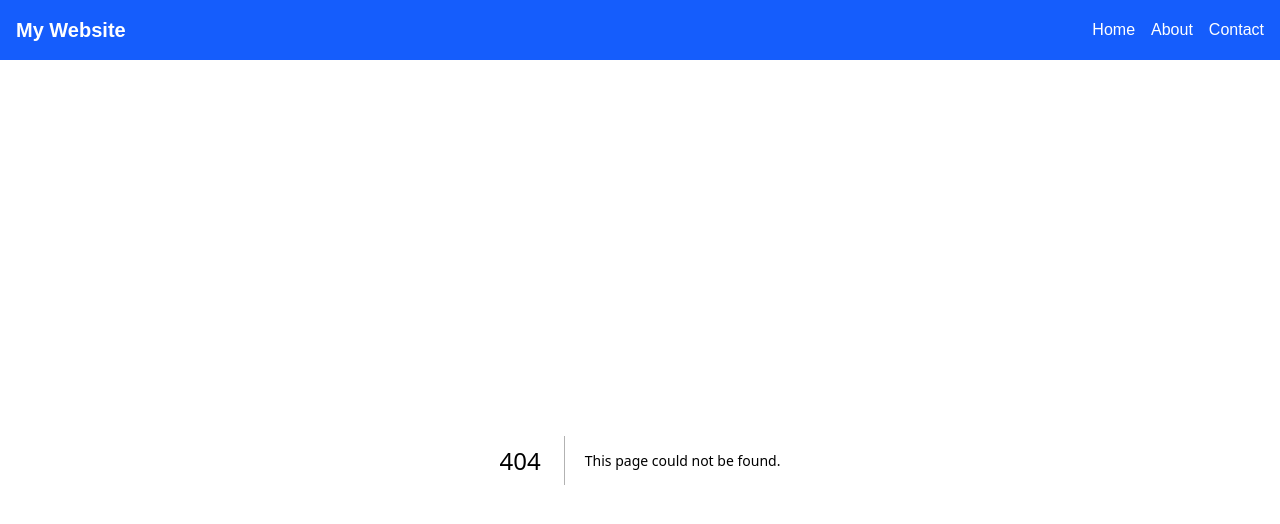
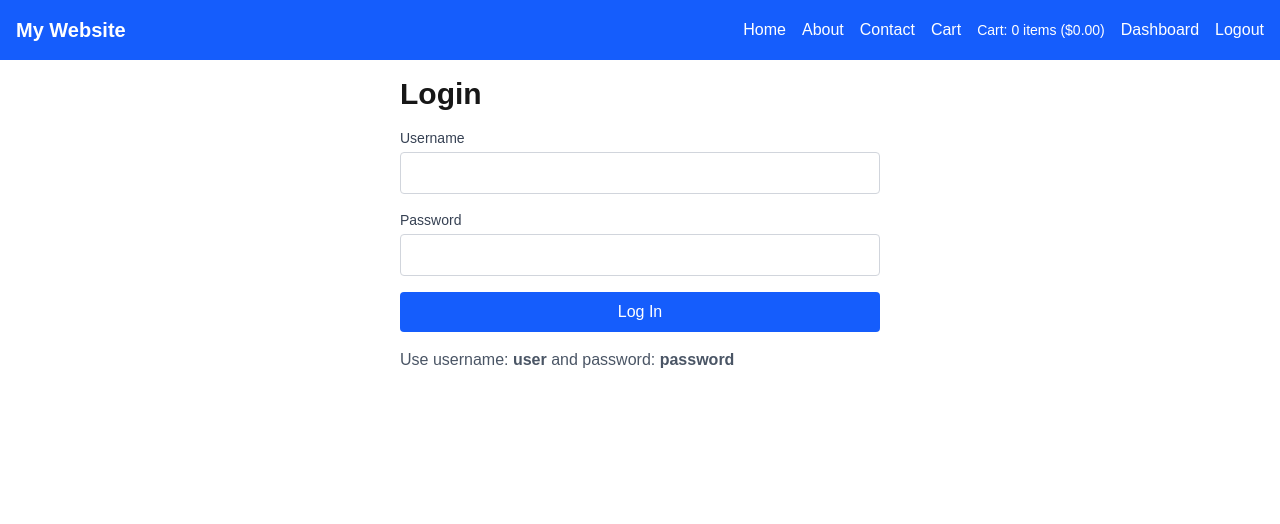
Before and after one commit to AbbassiAmine/nextjs-intern-test, a Next.js app in the folder my-blog-app/: page /login in a window 1280 px wide. Before the commit this address had no page. Shown: the top 524 px of the page. Built offline with nearby package versions, Linux system fonts and the light colour scheme; sample sign-in values are in the browser's storage.

Commit message:
added login logout feature

```diff
--- /dev/null
+++ b/my-blog-app/app/components/NavBar.js
@@ -0,0 +1,75 @@
+'use client';
+
+import Link from 'next/link';
+import { useContext } from 'react';
+import { CartContext } from '../context/CartContext';
+import { AuthContext } from '../context/AuthContext';
+
+function CartSummary() {
+  const { itemCount, cartTotal } = useContext(CartContext);
+  return (
+    <div className="text-sm">
+      Cart: {itemCount} items (${cartTotal.toFixed(2)})
+    </div>
+  );
+}
+
+function AuthStatus() {
+  const { isAuthenticated, logout } = useContext(AuthContext);
+  return (
+    <div className="flex items-center space-x-4">
+      {isAuthenticated ? (
+        <>
+          <Link href="/dashboard" className="hover:underline">
+            Dashboard
+          </Link>
+          <button onClick={logout} className="hover:underline">
+            Logout
+          </button>
+        </>
+      ) : (
+        <Link href="/login" className="hover:underline">
+          Login
+        </Link>
+      )}
+    </div>
+  );
+}
+
+export default function NavBar() {
+  return (
+    <nav className="bg-blue-600 text-white p-4">
+      <div className="container mx-auto flex justify-between items-center">
+        <Link href="/" className="text-xl font-bold">
+          My Website
+        </Link>
+        <div className="flex items-center space-x-4">
+          <ul className="flex space-x-4">
+            <li>
+              <Link href="/" className="hover:underline">
+                Home
+              </Link>
+            </li>
+            <li>
+              <Link href="/about" className="hover:underline">
+                About
+              </Link>
+            </li>
+            <li>
+              <Link href="/contact" className="hover:underline">
+                Contact
+              </Link>
+            </li>
+            <li>
+              <Link href="/cart" className="hover:underline">
+                Cart
+              </Link>
+            </li>
+          </ul>
+          <CartSummary />
+          <AuthStatus />
+        </div>
+      </div>
+    </nav>
+  );
+}
--- /dev/null
+++ b/my-blog-app/app/context/AuthContext.js
@@ -0,0 +1,23 @@
+'use client';
+import { createContext, useState, useEffect } from 'react';
+export const AuthContext = createContext();
+export const AuthProvider = ({ children }) => {
+  const [isAuthenticated, setIsAuthenticated] = useState(false);
+  useEffect(() => {
+    const token = localStorage.getItem('authToken');
+    setIsAuthenticated(!!token);
+  }, []);
+  const login = (token) => {
+    localStorage.setItem('authToken', token);
+    setIsAuthenticated(true);
+  };
+  const logout = () => {
+    localStorage.removeItem('authToken');
+    setIsAuthenticated(false);
+  };
+  return (
+    <AuthContext.Provider value={{ isAuthenticated, login, logout }}>
+      {children}
+    </AuthContext.Provider>
+  );
+};
--- /dev/null
+++ b/my-blog-app/app/context/CartContext.js
@@ -0,0 +1,40 @@
+'use client';
+
+import { createContext, useState } from 'react';
+
+export const CartContext = createContext();
+
+export const CartProvider = ({ children }) => {
+  const [cart, setCart] = useState([]);
+
+  const addToCart = (item) => {
+    setCart((prevCart) => {
+      const existingItem = prevCart.find((i) => i.id === item.id);
+      if (existingItem) {
+        return prevCart.map((i) =>
+          i.id === item.id ? { ...i, quantity: i.quantity + 1 } : i
+        );
+      }
+      return [...prevCart, { ...item, quantity: 1 }];
+    });
+  };
+
+  const removeFromCart = (id) => {
+    setCart((prevCart) => prevCart.filter((item) => item.id !== id));
+  };
+
+  const clearCart = () => {
+    setCart([]);
+  };
+
+  const cartTotal = cart.reduce((total, item) => total + item.price * item.quantity, 0);
+  const itemCount = cart.reduce((count, item) => count + item.quantity, 0);
+
+  return (
+    <CartContext.Provider
+      value={{ cart, addToCart, removeFromCart, clearCart, cartTotal, itemCount }}
+    >
+      {children}
+    </CartContext.Provider>
+  );
+};
--- /dev/null
+++ b/my-blog-app/app/dashboard/page.js
@@ -0,0 +1,31 @@
+'use client'
+
+import { useContext, useEffect } from 'react';
+import { useRouter } from 'next/navigation';
+import { AuthContext } from '../context/AuthContext';
+
+
+
+export default function Dashboard() {
+  const { isAuthenticated } = useContext(AuthContext);
+  const router = useRouter();
+
+  useEffect(() => {
+    if (!isAuthenticated) {
+      router.push('/login');
+    }
+  }, [isAuthenticated, router]);
+
+  if (!isAuthenticated) {
+    return null; // Prevent flash of content while redirecting
+  }
+
+  return (
+    <div className="container mx-auto p-4">
+      <h1 className="text-3xl font-bold mb-4">Dashboard</h1>
+      <p className="text-gray-600">
+        Welcome to your dashboard! This content is only visible to logged-in users.
+      </p>
+    </div>
+  );
+}
--- a/my-blog-app/app/layout.js
+++ b/my-blog-app/app/layout.js
@@ -1,36 +1,21 @@
 import Link from 'next/link';
 import './globals.css';
+import { CartProvider } from './context/CartContext';
+import { AuthProvider } from './context/AuthContext';
+import NavBar from './components/NavBar';
+
 
 
 export default function RootLayout({ children }) {
   return (
     <html lang="en">
       <body className="bg-gray-100">
-        <nav className="bg-blue-600 text-white p-4">
-          <div className="container mx-auto flex justify-between items-center">
-            <Link href="/" className="text-xl font-bold">
-              My Website
-            </Link>
-            <ul className="flex space-x-4">
-              <li>
-                <Link href="/" className="hover:underline">
-                  Home
-                </Link>
-              </li>
-              <li>
-                <Link href="/about" className="hover:underline">
-                  About
-                </Link>
-              </li>
-              <li>
-                <Link href="/contact" className="hover:underline">
-                  Contact
-                </Link>
-              </li>
-            </ul>
-          </div>
-        </nav>
-        <main>{children}</main>
+        <AuthProvider>
+          <CartProvider>
+            <NavBar />
+            <main>{children}</main>
+          </CartProvider>
+        </AuthProvider>
       </body>
     </html>
   );
--- /dev/null
+++ b/my-blog-app/app/login/page.js
@@ -0,0 +1,82 @@
+
+'use client';
+
+import { useState, useContext } from 'react';
+import { useRouter } from 'next/navigation';
+import { AuthContext } from '../context/AuthContext';
+
+
+
+
+export default function Login() {
+  const [formData, setFormData] = useState({ username: '', password: '' });
+  const [error, setError] = useState(null);
+  const { login } = useContext(AuthContext);
+  const router = useRouter();
+
+  const handleChange = (e) => {
+    const { name, value } = e.target;
+    setFormData({ ...formData, [name]: value });
+    setError(null);
+  };
+
+  const handleSubmit = (e) => {
+    e.preventDefault();
+    if (formData.username === 'user' && formData.password === 'password') {
+      login('fake-jwt-token');
+      router.push('/dashboard');
+    } else {
+      setError('Invalid username or password');
+    }
+  };
+
+  return (
+    <div className="container mx-auto p-4 max-w-lg">
+      <h1 className="text-3xl font-bold mb-4">Login</h1>
+      {error && (
+        <div className="mb-4 p-4 bg-red-100 text-red-700 rounded">
+          {error}
+        </div>
+      )}
+      <form onSubmit={handleSubmit} className="space-y-4">
+        <div>
+          <label htmlFor="username" className="block text-sm font-medium text-gray-700">
+            Username
+          </label>
+          <input
+            type="text"
+            id="username"
+            name="username"
+            value={formData.username}
+            onChange={handleChange}
+            required
+            className="mt-1 block w-full p-2 border rounded border-gray-300"
+          />
+        </div>
+        <div>
+          <label htmlFor="password" className="block text-sm font-medium text-gray-700">
+            Password
+          </label>
+          <input
+            type="password"
+            id="password"
+            name="password"
+            value={formData.password}
+            onChange={handleChange}
+            required
+            className="mt-1 block w-full p-2 border rounded border-gray-300"
+          />
+        </div>
+        <button
+          type="submit"
+          className="w-full p-2 bg-blue-600 text-white rounded hover:bg-blue-700"
+        >
+          Log In
+        </button>
+      </form>
+      <p className="mt-4 text-gray-600">
+        Use username: <strong>user</strong> and password: <strong>password</strong>
+      </p>
+    </div>
+  );
+}
```
